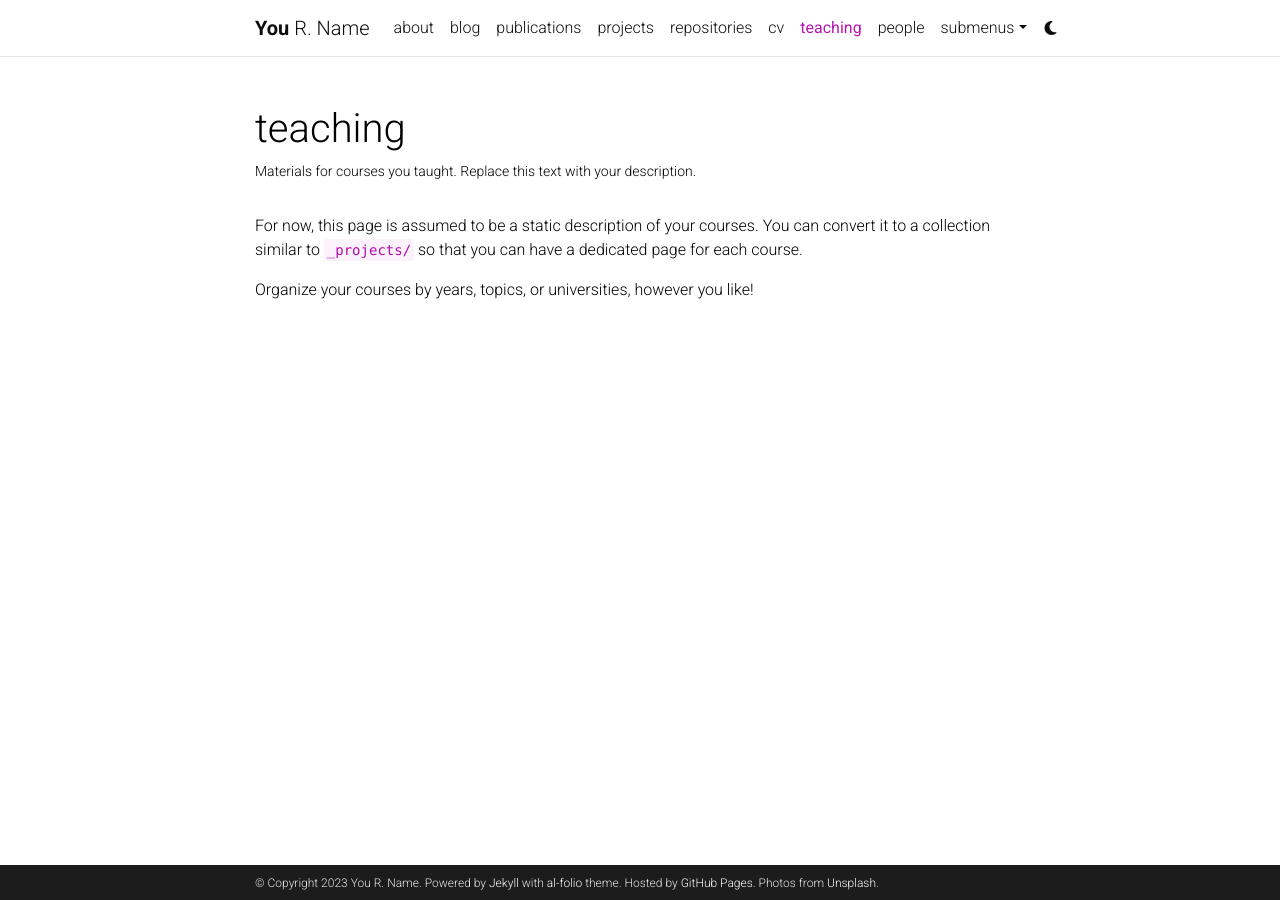
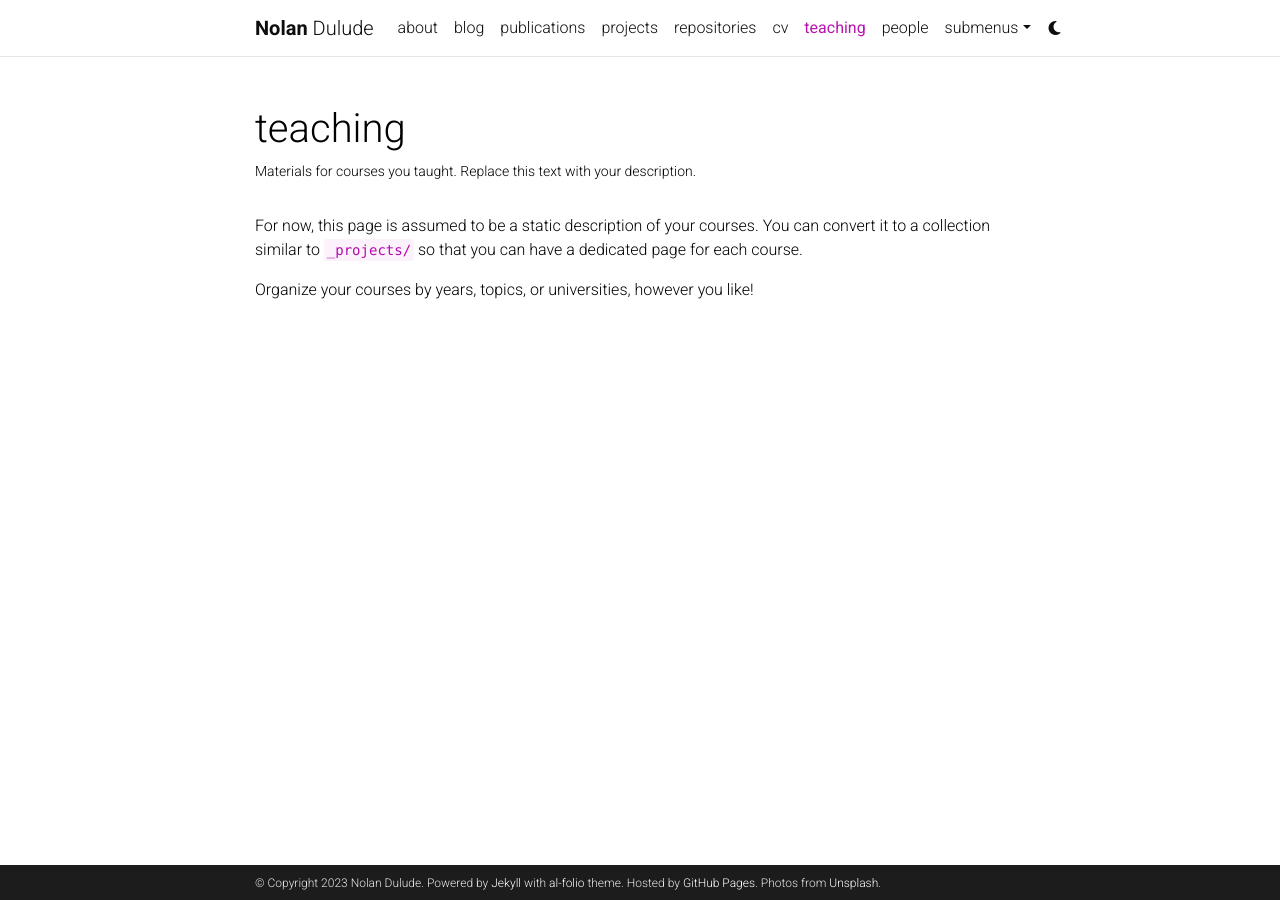
Before and after one commit to NolanDulude/NolanDulude.github.io, a Jekyll site: the page built from _pages/teaching.md, in a window 1280 px wide. Built offline with Jekyll 4.4.1, drawn with Linux system fonts in a browser that asks for light colours; comment, search, counter and statistics services are not loaded; a style sheet for code colours, icons or effects is not loaded.

Commit message:
Update _config.yml

```diff
--- a/_config.yml
+++ b/_config.yml
@@ -3,10 +3,10 @@
 # -----------------------------------------------------------------------------
 
 title: blank # the website title (if blank, full name will be used instead)
-first_name: You
-middle_name: R.
-last_name: Name
-email: you@example.com
+first_name: Nolan
+middle_name:
+last_name: Dulude
+email: ndulude.smu.edu
 description: > # the ">" symbol means to ignore newlines until "footer_text:"
   A simple, whitespace theme for academics. Based on [*folio](https://github.com/bogoli/-folio) design.
 footer_text: >
@@ -18,8 +18,8 @@
 lang: en # the language of your site (for example: en, fr, cn, ru, etc.)
 icon: ⚛️  # the emoji used as the favicon (alternatively, provide image name in /assets/img/)
 
-url: https://alshedivat.github.io # the base hostname & protocol for your site
-baseurl: /al-folio # the subpath of your site, e.g. /blog/
+url: https://NolanDulude.github.io # the base hostname & protocol for your site
+baseurl:  # the subpath of your site, e.g. /blog/
 last_updated: false # set to true if you want to display last updated in the footer
 impressum_path:  # set to path to include impressum link in the footer, use the same path as permalink in a page, helps to conform with EU GDPR
 
```
